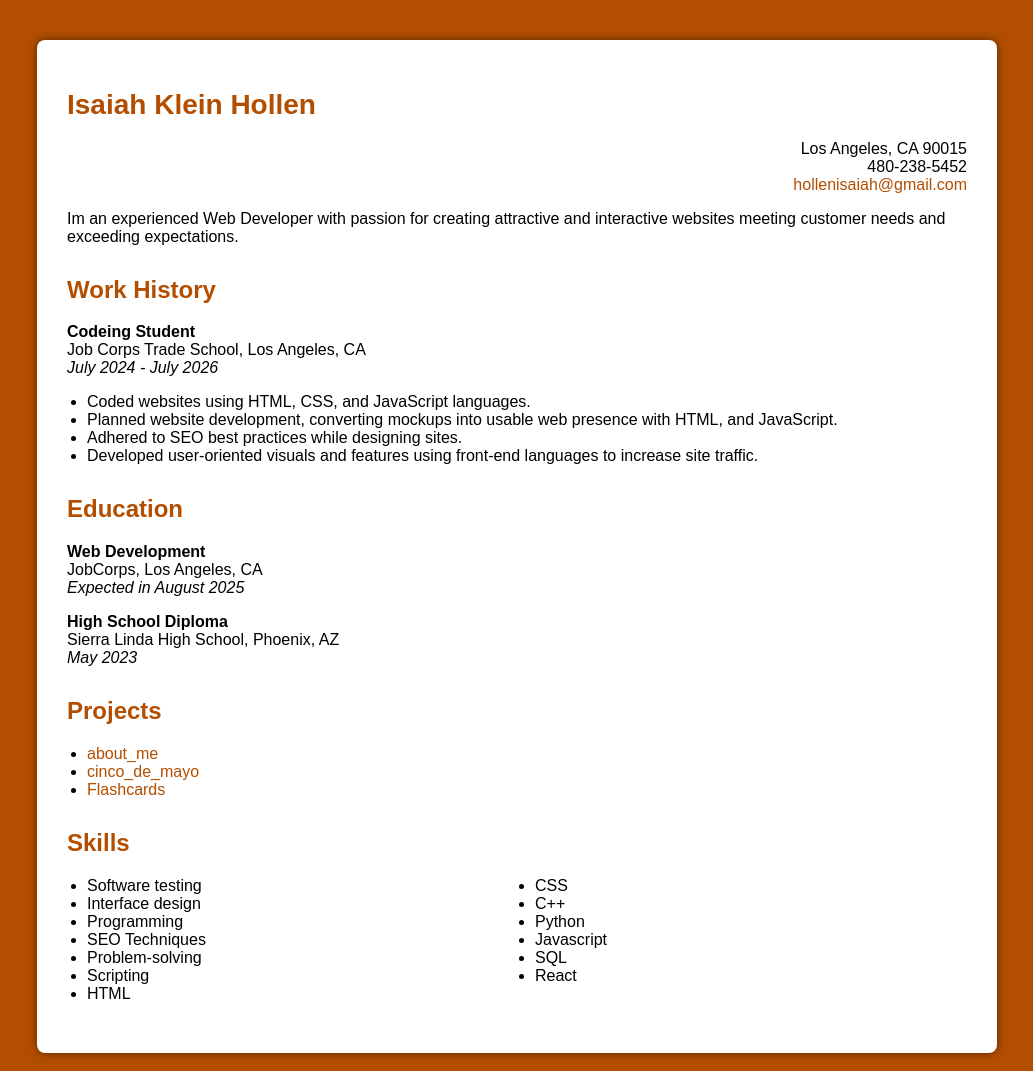
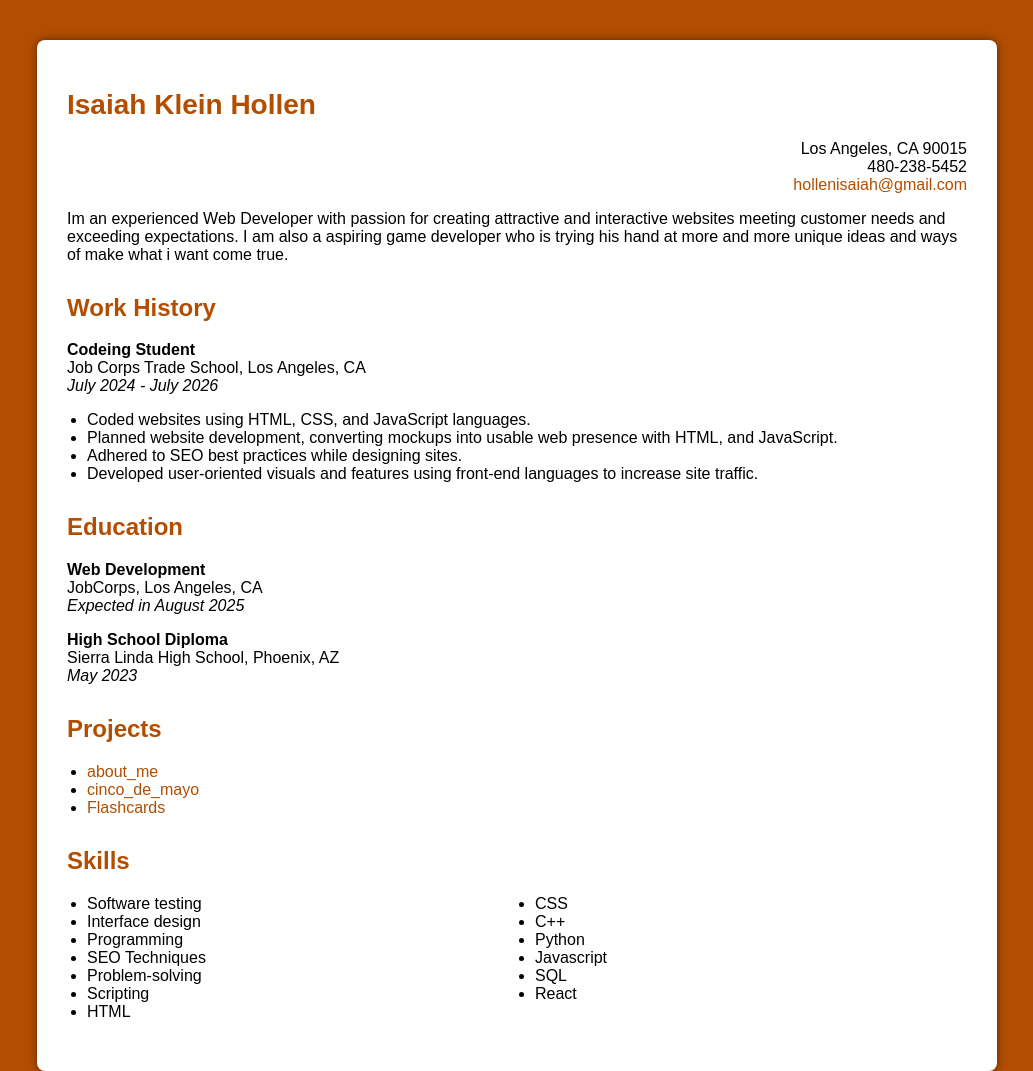
Before and after one commit to Isaiah-Hollen/resume, a plain HTML site: page index.html in a window 1280 px wide. Shown: the top 1071 px of the page, without its empty margins (123-1156 px from the left). Drawn offline with Linux system fonts and the light colour scheme.

Commit message:
Update index.html

```diff
--- a/index.html
+++ b/index.html
@@ -52,7 +52,7 @@
                 <a href="mailto:hollenisaiah@gmail.com">hollenisaiah@gmail.com</a></p>
             </div>
             <div class="section">
-                <p>Im an experienced Web Developer with passion for creating attractive and interactive websites meeting customer needs and exceeding expectations.</p>
+                <p>Im an experienced Web Developer with passion for creating attractive and interactive websites meeting customer needs and exceeding expectations. I am also a aspiring game developer who is trying his hand at more and more unique ideas and ways of make what i want come true.</p>
             </div>
             <h2>Work History</h2>
             <div class="section">
```
